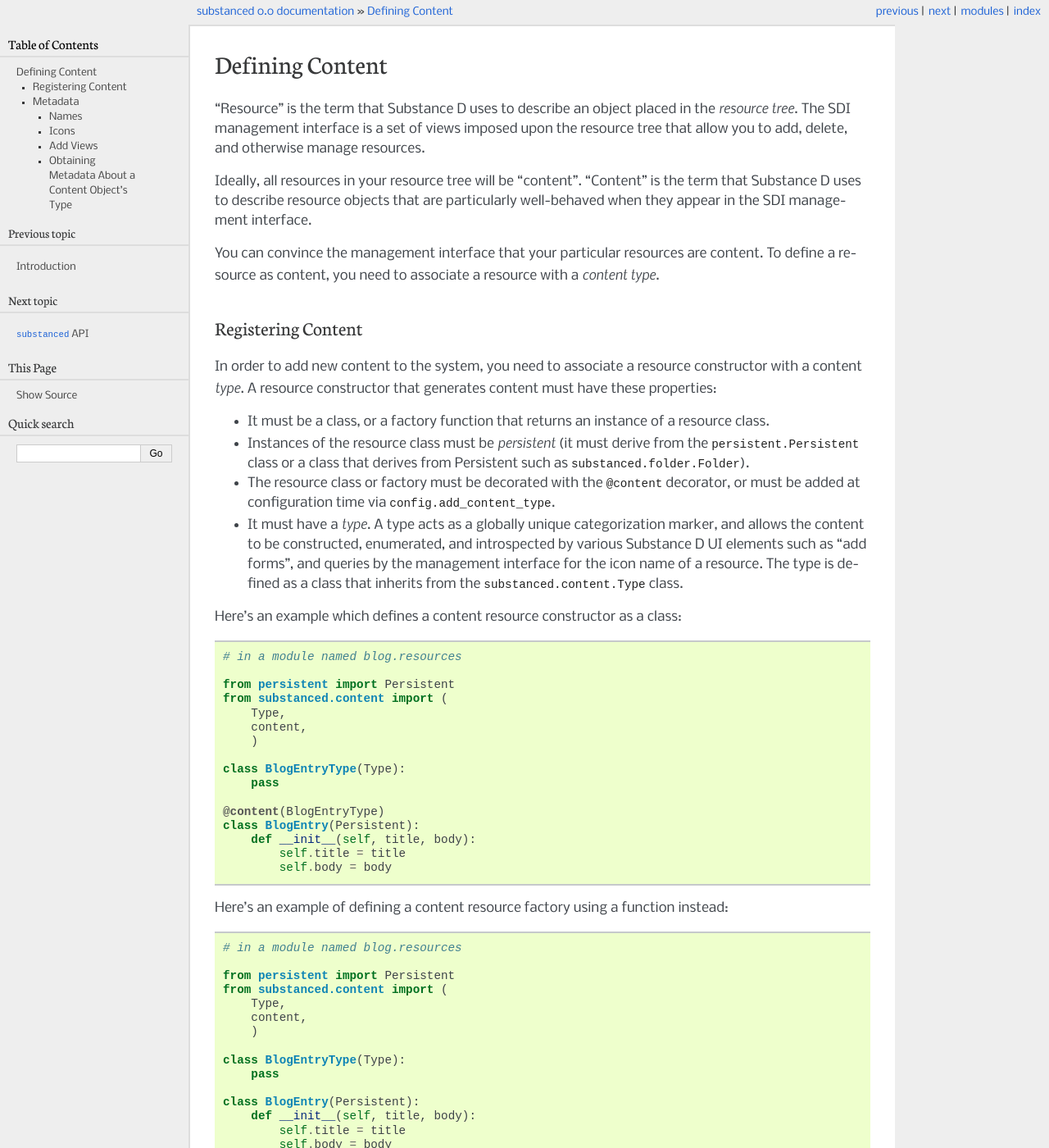
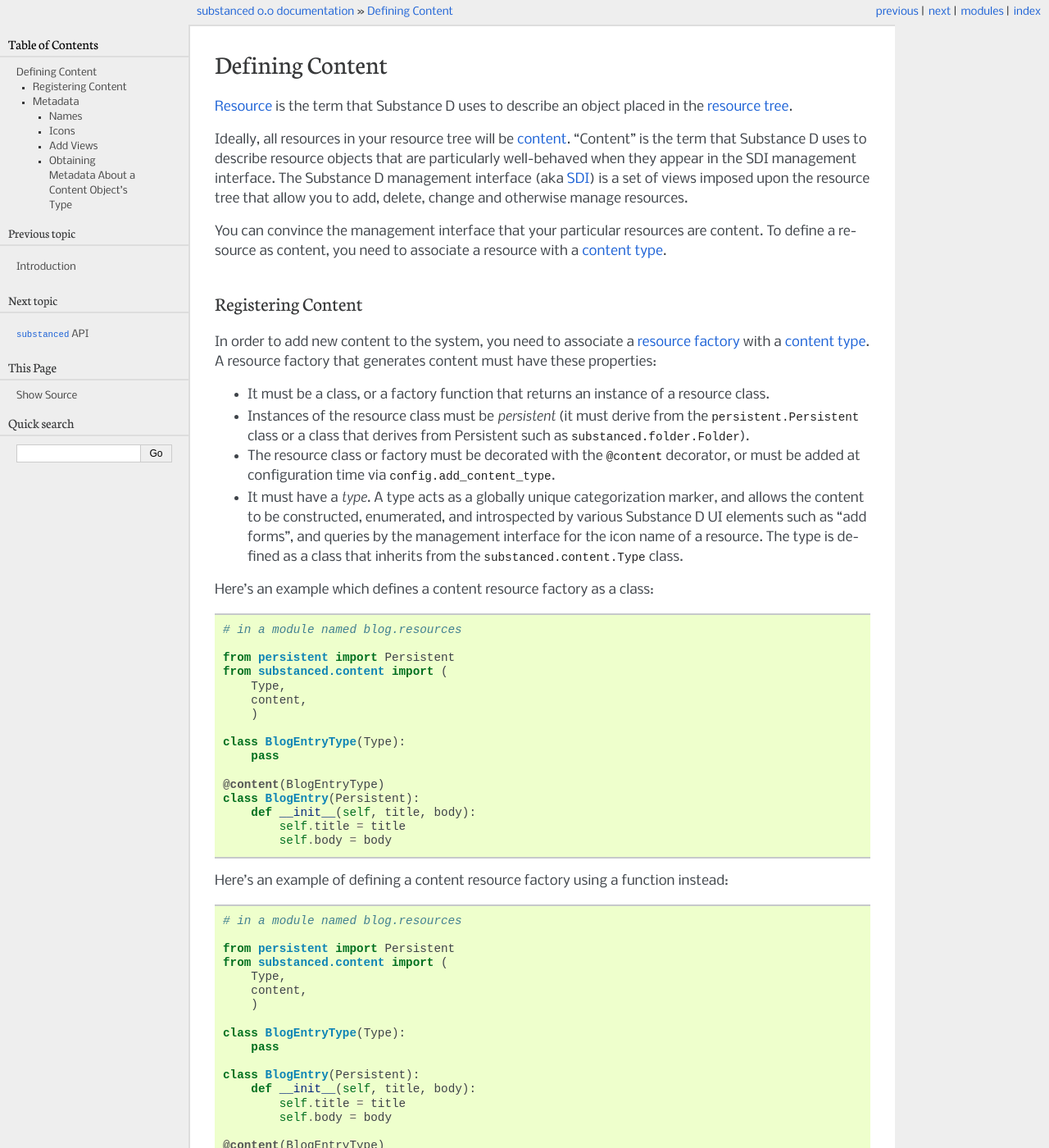
Before and after one commit to Pylons/substanced, a Sphinx documentation site: the page built from docs/content.rst, in a window 1280 px wide and 1400 px high. Shown: the whole window at 82% size. Built offline with Sphinx 7.4.7, drawn with Linux system fonts in a browser that asks for light colours; some of the changed text lies outside the part shown.

Commit message:
glossary and describe management interface

```diff
--- a/docs/content.rst
+++ b/docs/content.rst
@@ -1,25 +1,26 @@
 Defining Content
 ================
 
-"Resource" is the term that Substance D uses to describe an object placed in
-the *resource tree*.  The SDI management interface is a set of views imposed
-upon the resource tree that allow you to add, delete, and otherwise manage
-resources.
+:term:`Resource` is the term that Substance D uses to describe an object
+placed in the :term:`resource tree`.
 
-Ideally, all resources in your resource tree will be "content". "Content" is
-the term that Substance D uses to describe resource objects that are
-particularly well-behaved when they appear in the SDI management interface.
+Ideally, all resources in your resource tree will be
+:term:`content`. "Content" is the term that Substance D uses to describe
+resource objects that are particularly well-behaved when they appear in the
+SDI management interface.  The Substance D management interface (aka
+:term:`SDI`) is a set of views imposed upon the resource tree that allow you
+to add, delete, change and otherwise manage resources.
 
 You can convince the management interface that your particular resources are
 content.  To define a resource as content, you need to associate a resource
-with a *content type*.
+with a :term:`content type`.
 
 Registering Content
 -------------------
 
-In order to add new content to the system, you need to associate a resource
-constructor with a content *type*.  A resource constructor that generates
-content must have these properties:
+In order to add new content to the system, you need to associate a
+:term:`resource factory` with a :term:`content type`.  A resource factory
+that generates content must have these properties:
 
 - It must be a class, or a factory function that returns an instance of a
   resource class.
@@ -39,7 +40,7 @@ content must have these properties:
   type is defined as a class that inherits from the
   :class:`substanced.content.Type` class.
 
-Here's an example which defines a content resource constructor as a class:
+Here's an example which defines a content resource factory as a class:
 
 .. code-block:: python
 
@@ -149,7 +150,7 @@ view that lives in your application:
 
 The arguments passed to ``request.registry.content.create`` must start with
 the content type, and must be followed with whatever arguments are required
-by the resource constructor.
+by the resource factory.
 
 Creating an instance of content this way isn't particularly more useful than
 creating an instance of the resource object directly by calling its class
@@ -226,14 +227,11 @@ passing an ``icon`` keyword argument to ``@content`` or ``add_content_type``.
    class BlogEntryType(Type):
        pass
 
+   @content(BlogEntryType, icon='icon-file')
    class BlogEntry(Persistent):
        def __init__(self, title, body):
            self.title = title
            self.body = body
-
-   @content(BlogEntryType, icon='icon-file')
-   def make_blog_entry(title, body):
-       return BlogEntry(title, body)
 
 Once you've done this, content you add to a folder in the sytem will display
 the icon next to it in the contents view of the management interface and in
```
Also changed, not shown: other parts of docs/content.rst (+5 -5 lines), docs/glossary.rst (+31 -0 lines), docs/intro.rst (+11 -0 lines).
